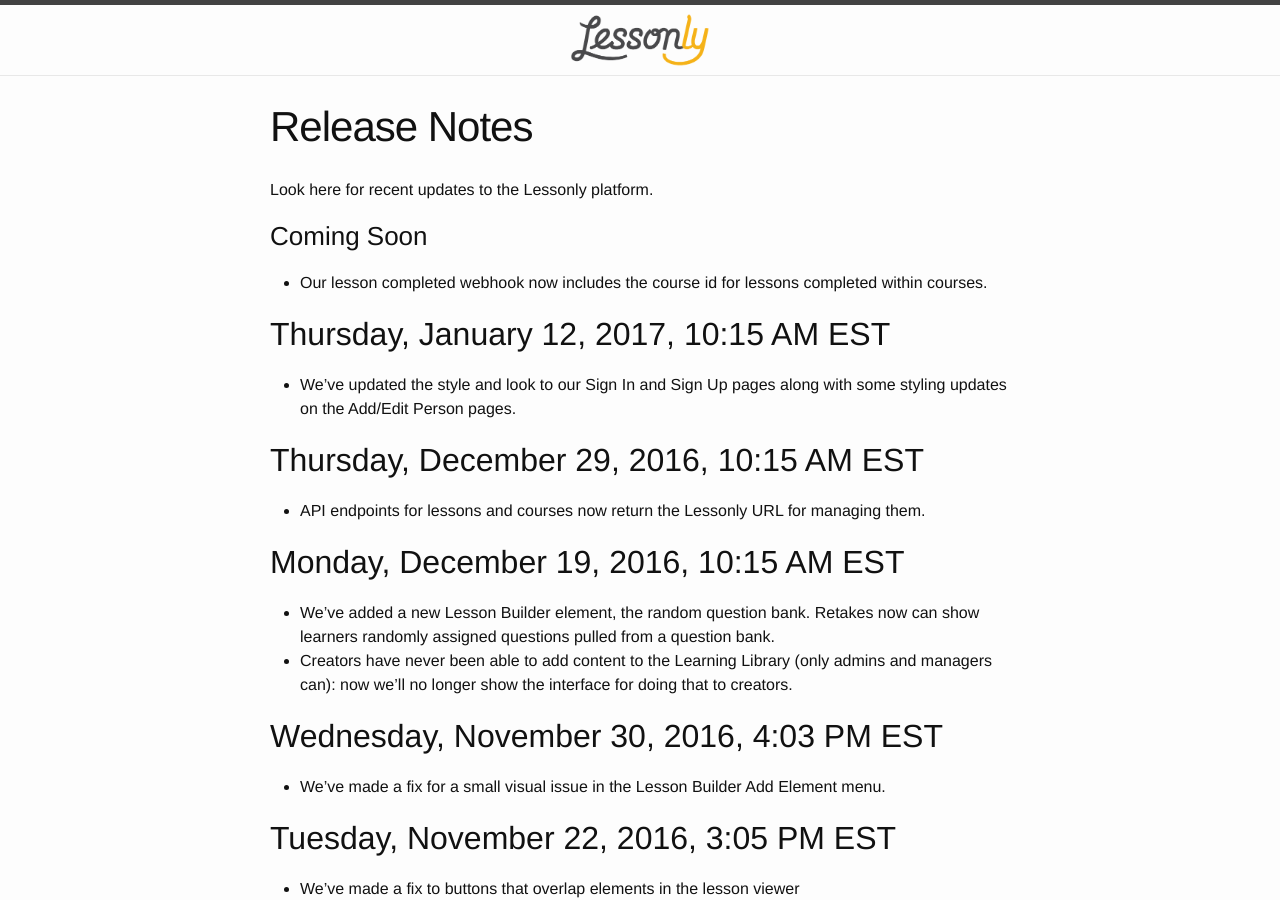
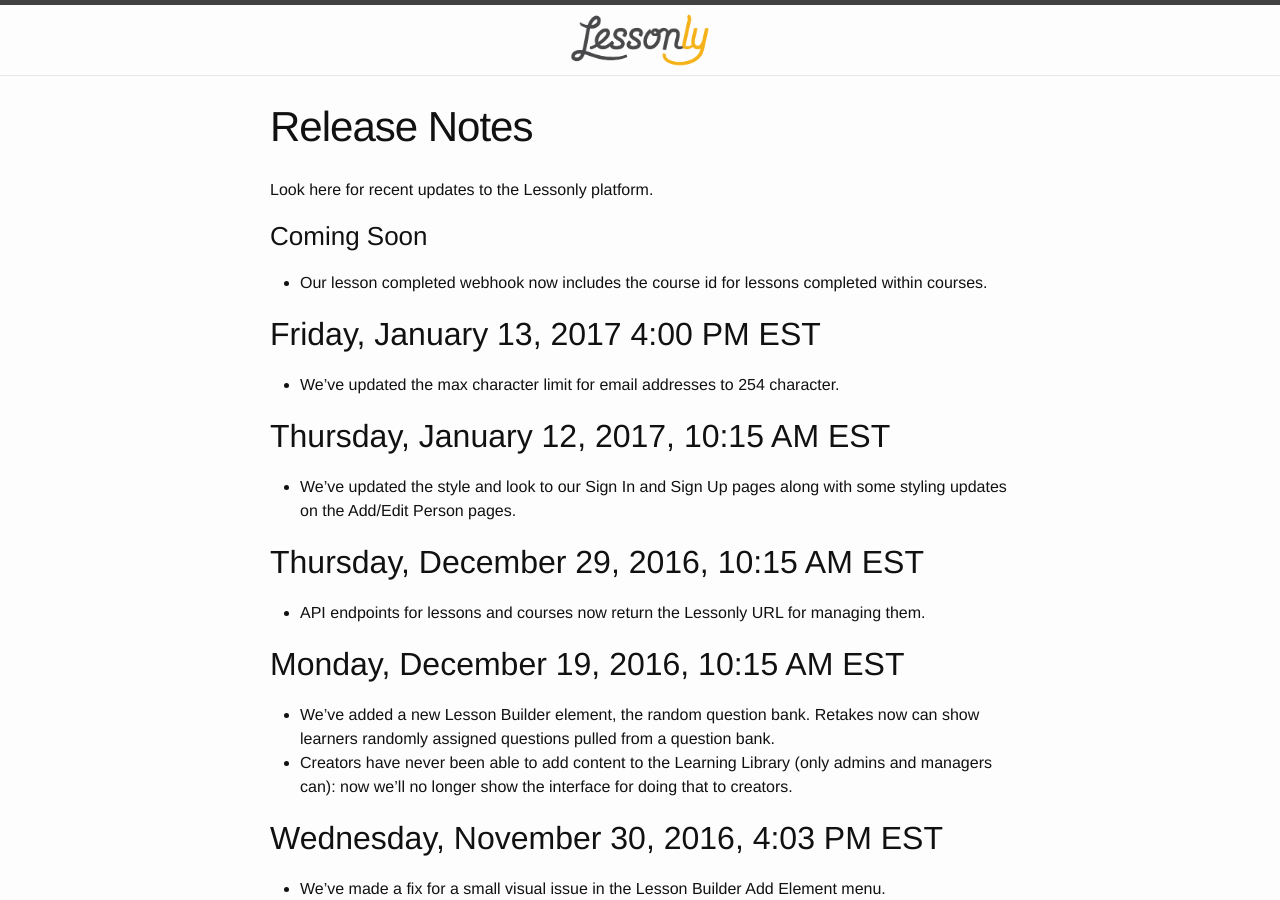
Before and after one commit to isabella232/lessonly.github.io, a Jekyll site: the page built from release-notes.md, in a window 1280 px wide and 900 px high. Built offline with Jekyll 4.4.1, drawn with Linux system fonts in a browser that asks for light colours.

Commit message:
Update release-notes.md

```diff
--- a/release-notes.md
+++ b/release-notes.md
@@ -9,6 +9,9 @@
 ### Coming Soon
 
 - Our lesson completed webhook now includes the course id for lessons completed within courses.
+
+## Friday, January 13, 2017 4:00 PM EST
+- We've updated the max character limit for email addresses to 254 character.
 
 ## Thursday, January 12, 2017, 10:15 AM EST
 - We've updated the style and look to our Sign In and Sign Up pages along with some styling updates on the Add/Edit Person pages.
```
